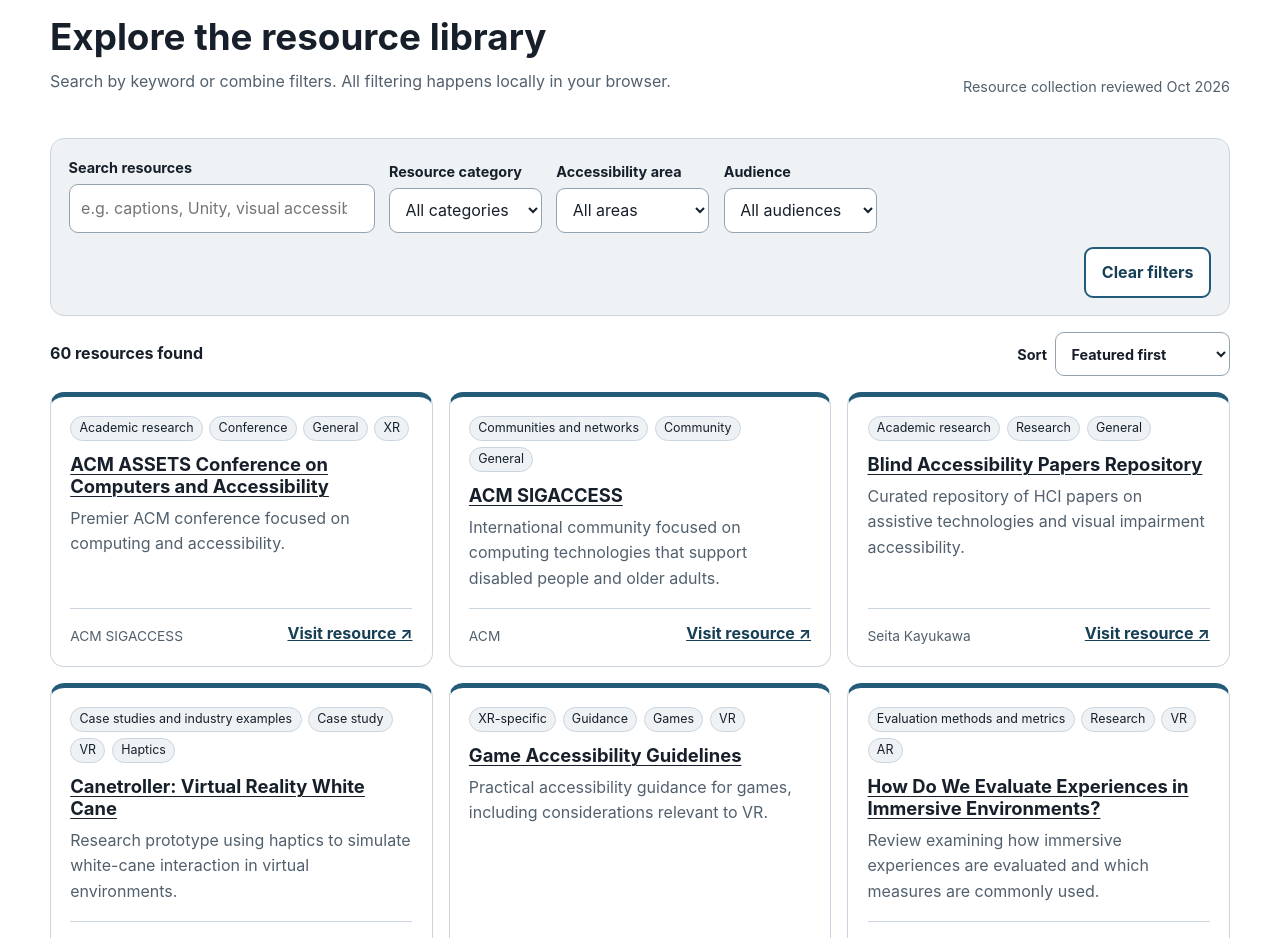
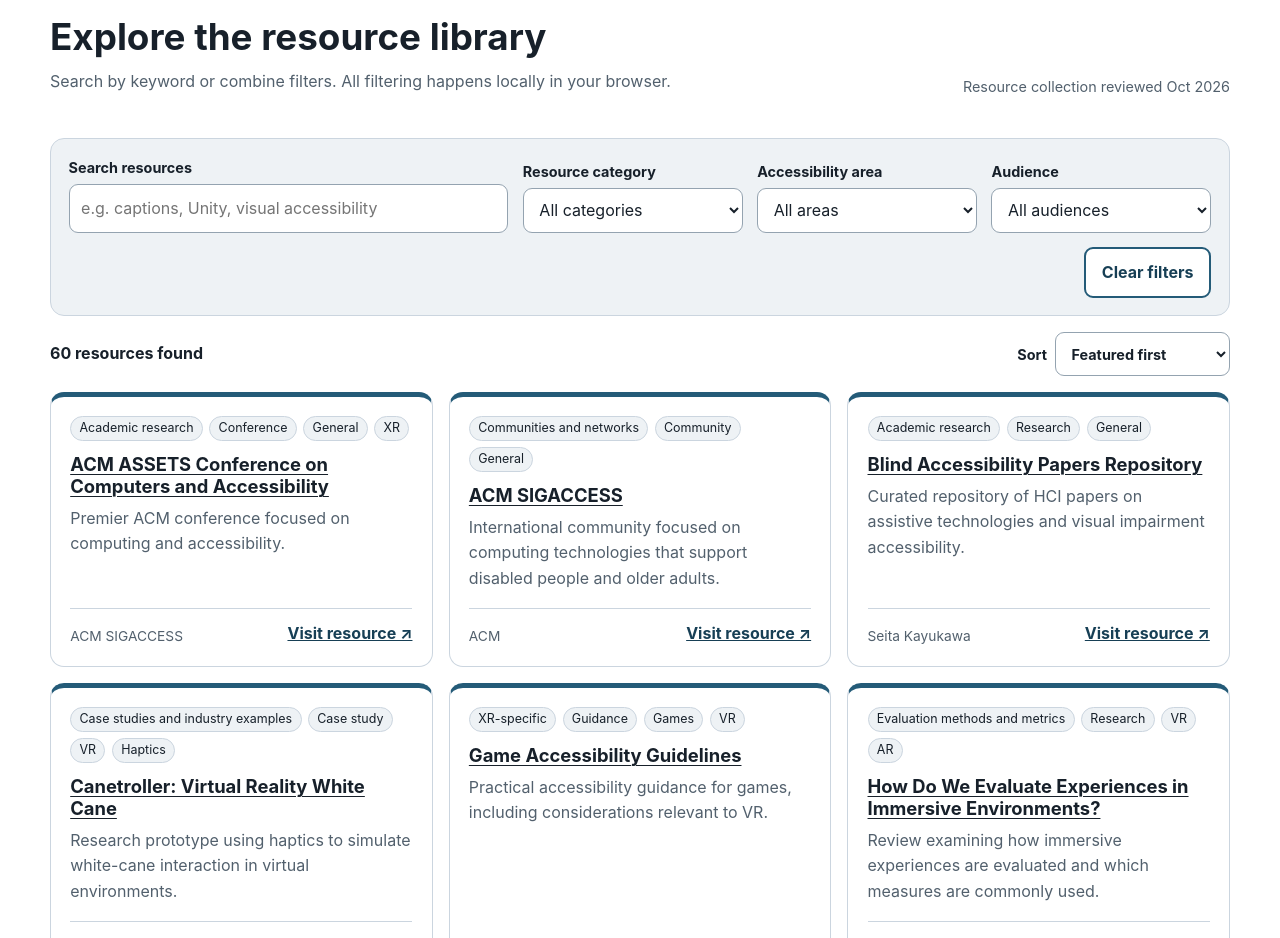
Before and after one commit to fotios-spyridonis/immersive-accessibility-resources, a plain HTML site: page index.html in a window 1280 px wide. Shown: the part 840-1778 px from the top of the page. Drawn offline with Linux system fonts and the light colour scheme.

Commit message:
Change grid layout to 3 columns instead of 5

```diff
--- a/styles.css
+++ b/styles.css
@@ -180,7 +180,7 @@ section { padding: 3.5rem 0; }
   border-radius: var(--radius);
   background: var(--surface-soft);
   display: grid;
-  grid-template-columns: 2fr repeat(5, 1fr);
+  grid-template-columns: 2fr repeat(3, 1fr);
   gap: .9rem;
   align-items: end;
 }
```
